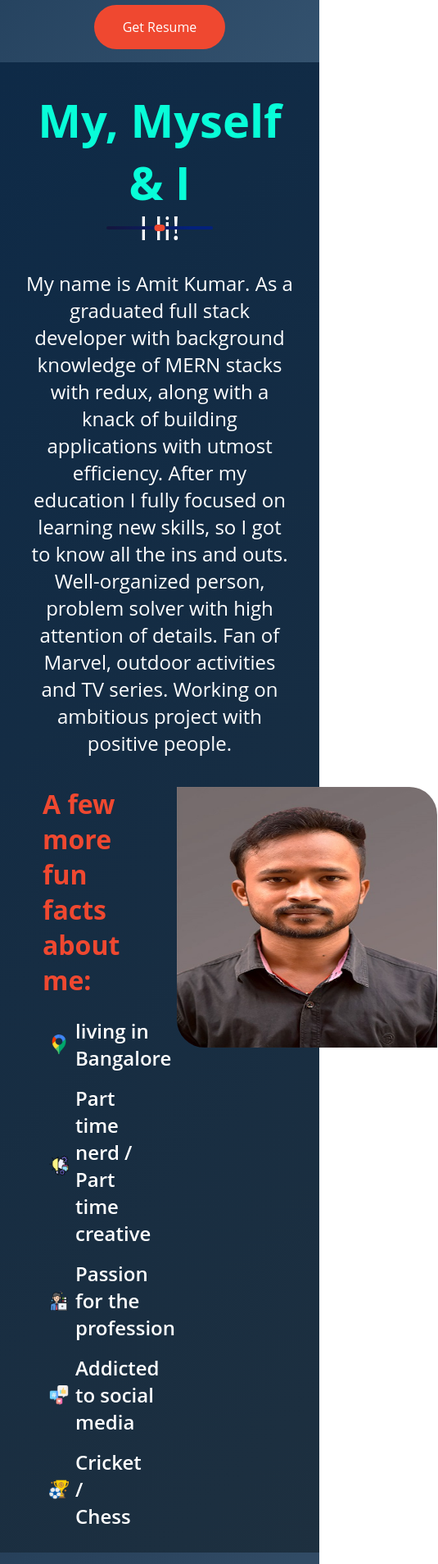
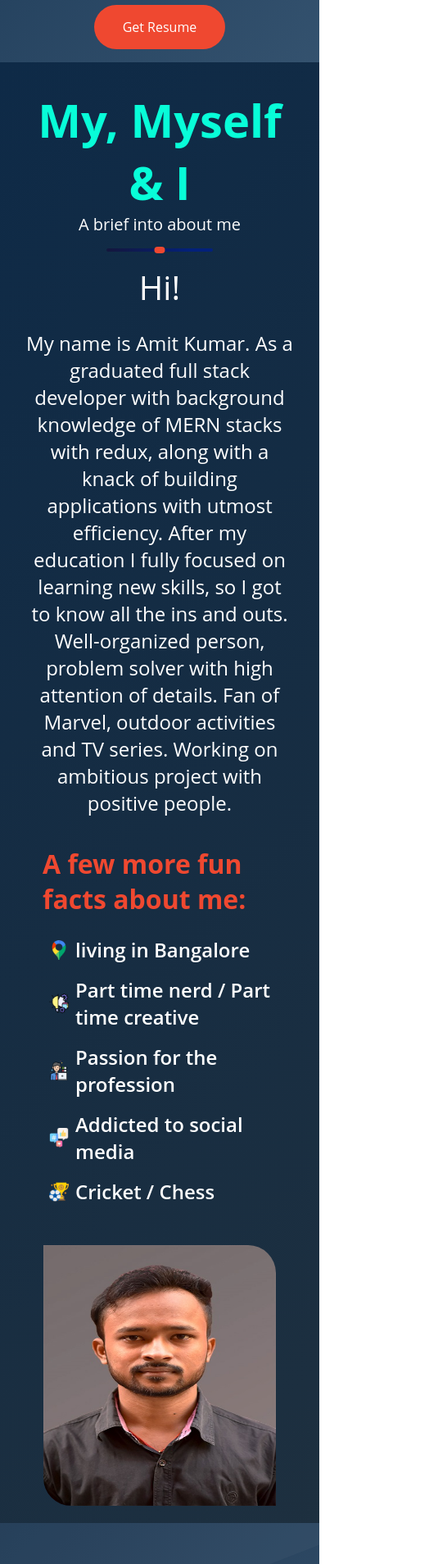
Before and after one commit to amitfbg/portfolio, a React (Create React App) app: page / in a window 390 px wide. Shown: the part 816-2724 px from the top of the page at 82% size, 535 px wide, since content can reach past the window. Built offline with nearby package versions, Linux system fonts and the light colour scheme.

Commit message:
Responsiveness added for home and about

```diff
--- a/src/components/pageHeader/PageHeader.js
+++ b/src/components/pageHeader/PageHeader.js
@@ -5,6 +5,9 @@ const ContainerHeadSection = styled.div`
   height: 15vh;
   text-align: center;
   margin-bottom: 1rem;
+  @media (max-width: 435px) {
+    height: fit-content;
+  }
 `;
 
 const ContainerHeadTitle = styled.div`
--- a/src/sections/about/About.js
+++ b/src/sections/about/About.js
@@ -32,17 +32,23 @@ const Bio = styled.div`
 const FunFacts = styled.div`
   width: 100%;
   display: flex;
+  @media (max-width: 767.98px) {
+    flex-direction: column;
+    align-items: center;
+  }
 `;
 
 const KeyPoints = styled.div`
   width: 50%;
   padding: 1.25rem;
   color: #fff;
+  @media (max-width: 767.98px) {
+    width: 100%;
+  }
 `;
 const Photo = styled.div`
   width: 50%;
   padding: 1.25rem;
-  height: auto;
   vertical-align: middle;
   & img {
     height: 20rem;
@@ -51,6 +57,11 @@ const Photo = styled.div`
     border-width: 1px 1px 1px 1px;
     border-color: rgba(2, 1, 1, 0);
     border-radius: 0 35px 0 35px;
+  }
+  @media (max-width: 767.98px) {
+    width: 100%;
+    display: flex;
+    justify-content: center;
   }
 `;
 
@@ -86,7 +97,7 @@ const TabIcon = styled.div`
 function About() {
   return (
     <Container id="about">
-      <PageHeader title="My, Myself & I" />
+      <PageHeader title="My, Myself & I" subtitle="A brief into about me" />
       <ContainerBodySection>
         <Hi>Hi!</Hi>
         <Bio>
```
Also changed, not shown: src/sections/home/Home.js (+5 -5 lines).
